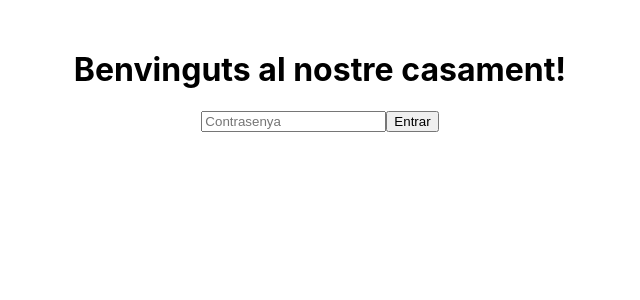
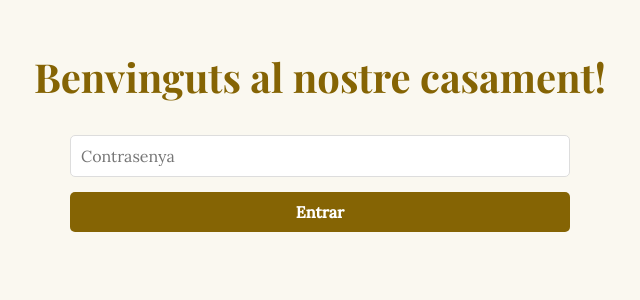
Before and after one commit to MartiPalou/casament, a React (Create React App) app: page / in a window 1280 px wide. Shown: the top 300 px of the page, without its empty margins (320-960 px from the left). Built offline with nearby package versions, Linux system fonts and the light colour scheme.

Commit message:
arreglos css

```diff
--- a/src/style.css
+++ b/src/style.css
@@ -1,3 +1,29 @@
+/* Estil per al cos de la pàgina */
+body {
+    font-family: 'Lora', serif; /* Tipografia refinada per al text */
+    background-color: #FAF8F0; /* Fons elegant */
+    color: #333; /* Text gris fosc */
+    margin: 0;
+    padding: 0;
+}
+
+h1, h2 {
+    font-family: 'Playfair Display', serif; /* Títols elegants */
+    color: #856404; /* Daurat per als títols */
+    text-align: center;
+}
+
+h1 {
+    font-size: 2.5rem; /* Mida destacada per al títol principal */
+    margin-top: 20px;
+}
+
+h2 {
+    font-size: 1.8rem;
+    margin-top: 30px;
+    margin-bottom: 15px;
+}
+
 /* Navegació */
 nav {
     background-color: #E9E7DC; /* Beix clar */
@@ -24,13 +50,36 @@ nav a:hover {
     color: #5a3e01;
     text-decoration: underline;
 }
+#main-page {
+    margin-top: 60px; /* Espai per sota del menú */
+    padding: 30px;
+}
 
+section {
+    background-color: #FAF8F0; /* Fons blanc per les seccions */
+    padding: 90px 30px;
+    margin: 20px auto;
+    border-radius: 8px;
+    /* box-shadow: 0 2px 5px rgba(0, 0, 0, 0.1); /* Suavitat i elegància */
+    max-width: 800px; /* Amplada limitada */
+}
+
+section h2 {
+    border-bottom: 2px solid #E9E7DC; /* Línia decorativa */
+    padding-bottom: 10px;
+}
+
+section p, ul {
+    font-size: 1.1rem;
+    line-height: 1.6;
+    color: #555; /* Gris suau */
+}
 /* Centrar l'horari */
 #horari {
     text-align: center;
 }
 
-/* Secció 'dia i lloc' */
+* Secció 'dia i lloc' */
 /* (Suposo que aquesta secció té l'ID "dia-lloc" i està configurada com a flex) */
 #dia-lloc {
     display: flex;
@@ -38,6 +87,57 @@ nav a:hover {
     align-items: center;
     gap: 20px;
     margin-bottom: 20px;
+}
+
+/* Formulari */
+form {
+    display: flex;
+    flex-direction: column;
+    gap: 15px;
+    max-width: 500px;
+    margin: 0 auto;
+}
+
+input, select, textarea, button {
+    padding: 10px;
+    font-size: 1rem;
+    border: 1px solid #ddd;
+    border-radius: 5px;
+    font-family: 'Lora', serif;
+}
+
+button {
+    background-color: #856404; /* Daurat suau */
+    color: white;
+    font-weight: bold;
+    border: none;
+    cursor: pointer;
+}
+
+button:hover {
+    background-color: #5a3e01; /* Daurat més fosc */
+}
+
+textarea {
+    resize: vertical;
+}
+
+form label {
+    display: block; /* Fa que cada etiqueta ocupi una línia */
+    margin-bottom: 15px; /* Espai entre cada etiqueta i el següent element */
+    font-size: 1rem; /* Ajusta la mida del text si ho desitges */
+}
+
+form input,
+form select,
+form textarea {
+    margin-top: 5px; /* Espai entre el text de l'etiqueta i el camp */
+    padding: 10px; /* Espai dins del camp */
+    font-size: 1rem; /* Text més clar i llegible dins del camp */
+    border: 1px solid #ddd; /* Límit del camp */
+    border-radius: 5px; /* Cantonades arrodonides */
+    width: 100%; /* Ajusta la mida dels camps */
+    box-sizing: border-box; /* Evita desbordaments */
 }
 
 /* MEDIA QUERIES PER A DISPOSITIUS MÒBILS */
```
